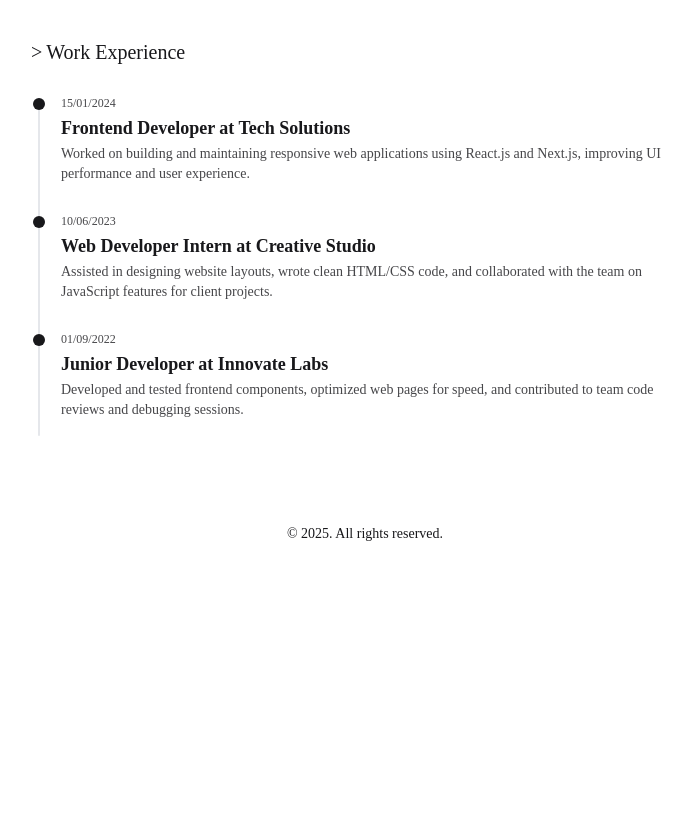
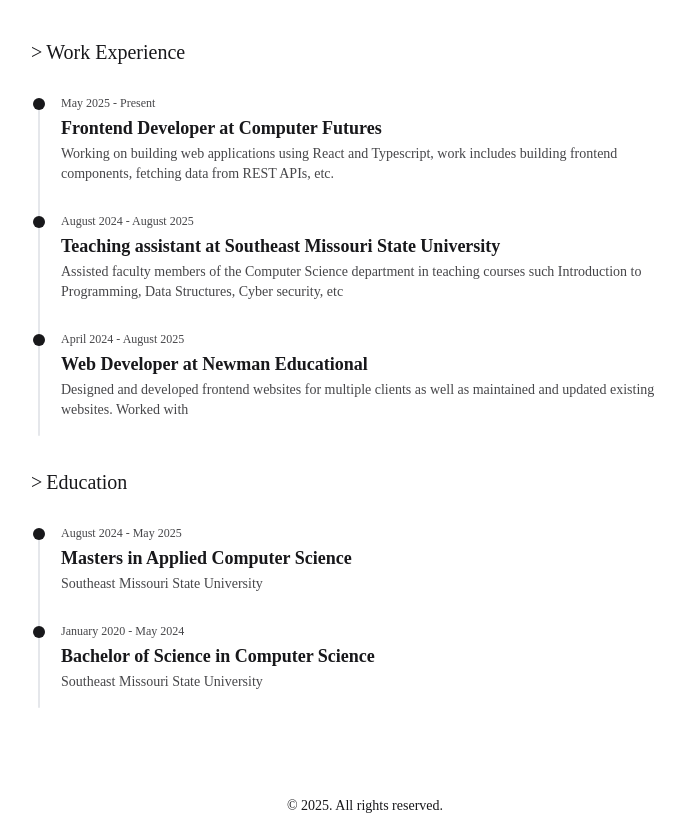
Before and after one commit to AkioHamamura/portfolio, a Next.js app: page / in a window 1280 px wide. Shown: the part 1136-1952 px from the top of the page, without its empty margins (275-966 px from the left). Before the commit the page ends 1680 px from the top, so only its background shows below. Built offline with nearby package versions, Linux system fonts and the light colour scheme; a web font is replaced by a local one.

Commit message:
Updating data

```diff
--- /dev/null
+++ b/src/app/components/AcademicHistory.jsx
@@ -0,0 +1,37 @@
+import { education } from "../../data/data";
+
+export default function AcademicHistory() {
+    return (
+        <>
+            <div className="mt-10 scroll-mt-14" id="experience">
+                <h2 className="text-xl font-medium before:content-['>'] before:mr-1">Education</h2>
+                <div className="mt-6">
+                    <ol className="relative space-y-8 before:absolute before:-ml-px before:h-full before:w-0.5 before:rounded-full before:bg-gray-200 dark:before:bg-gray-500 mt-4 p-2">
+                        {education.map((item, index) => (
+                            <li
+                                key={index}
+                                className="relative -ms-1.5 flex items-start gap-4"
+                            >
+                                <span className="size-3 shrink-0 rounded-full bg-base-content"></span>
+
+                                <div className="-mt-2">
+                                    <time className="text-xs font-medium text-base-content/80">
+                                        {item.date}
+                                    </time>
+
+                                    <h3 className="text-lg font-semibold text-base-content">
+                                        {item.title}
+                                    </h3>
+
+                                    <p className="mt-0.5 text-sm text-base-content/80">
+                                        {item.description}
+                                    </p>
+                                </div>
+                            </li>
+                        ))}
+                    </ol>
+                </div>
+            </div>
+        </>
+    );
+}
--- a/src/app/components/Navbar.jsx
+++ b/src/app/components/Navbar.jsx
@@ -55,6 +55,7 @@
                                 </li>
                             </ul>
 
+                            {/*
                             <Link
                                 href="/blogs"
                                 className="hover:underline hidden sm:block"
@@ -68,6 +69,7 @@
                             >
                                 {blogs ? "Home" : "Blogs"}
                             </Link>
+                            */}
                         </div>
                         <div className="flex items-center gap-2">
                             <button
--- a/src/app/components/Profile.jsx
+++ b/src/app/components/Profile.jsx
@@ -11,6 +11,7 @@
             />
             <div className="flex gap-[5px] items-center mt-1">
                 <h1 className="text-2xl font-semibold">{about.name}</h1>
+                {/*
                 <svg
                     xmlns="http://www.w3.org/2000/svg"
                     height="24px"
@@ -20,14 +21,35 @@
                 >
                     <path d="m344-60-76-128-144-32 14-148-98-112 98-112-14-148 144-32 76-128 136 58 136-58 76 128 144 32-14 148 98 112-98 112 14 148-144 32-76 128-136-58-136 58Zm94-278 226-226-56-58-170 170-86-84-56 56 142 142Z" />
                 </svg>
+                */}
             </div>
             <div className="mt-1.5 flex items-center gap-1">
-                <p className="text-base text-base-content/60">{about.role} // </p>
+                <p className="text-base text-base-content/60">{about.role}</p>
+                {/*
                 <p className="underline cursor-pointer text-base-content/90">
                     Solo
                 </p>
+                */}
             </div>
             <div className="flex items-center mt-3 gap-3">
+                <a href={socials.github}>
+                    <svg
+                        xmlns="http://www.w3.org/2000/svg"
+                        width="20"
+                        height="20"
+                        viewBox="0 0 24 24"
+                        fill="none"
+                        stroke="currentColor"
+                        strokeWidth="2"
+                        strokeLinecap="round"
+                        strokeLinejoin="round"
+                        className="lucide lucide-github-icon lucide-github cursor-pointer"
+                    >
+                        <path d="M15 22v-4a4.8 4.8 0 0 0-1-3.5c3 0 6-2 6-5.5.08-1.25-.27-2.48-1-3.5.28-1.15.28-2.35 0-3.5 0 0-1 0-3 1.5-2.64-.5-5.36-.5-8 0C6 2 5 2 5 2c-.3 1.15-.3 2.35 0 3.5A5.403 5.403 0 0 0 4 9c0 3.5 3 5.5 6 5.5-.39.49-.68 1.05-.85 1.65-.17.6-.22 1.23-.15 1.85v4" />
+                        <path d="M9 18c-4.51 2-5-2-7-2" />
+                    </svg>
+                </a>
+                {/*
                 <a href={socials.instagram}>
                     <svg
                         xmlns="http://www.w3.org/2000/svg"
@@ -54,23 +76,7 @@
                     </svg>
                 </a>
 
-                <a href={socials.github}>
-                    <svg
-                        xmlns="http://www.w3.org/2000/svg"
-                        width="20"
-                        height="20"
-                        viewBox="0 0 24 24"
-                        fill="none"
-                        stroke="currentColor"
-                        strokeWidth="2"
-                        strokeLinecap="round"
-                        strokeLinejoin="round"
-                        className="lucide lucide-github-icon lucide-github cursor-pointer"
-                    >
-                        <path d="M15 22v-4a4.8 4.8 0 0 0-1-3.5c3 0 6-2 6-5.5.08-1.25-.27-2.48-1-3.5.28-1.15.28-2.35 0-3.5 0 0-1 0-3 1.5-2.64-.5-5.36-.5-8 0C6 2 5 2 5 2c-.3 1.15-.3 2.35 0 3.5A5.403 5.403 0 0 0 4 9c0 3.5 3 5.5 6 5.5-.39.49-.68 1.05-.85 1.65-.17.6-.22 1.23-.15 1.85v4" />
-                        <path d="M9 18c-4.51 2-5-2-7-2" />
-                    </svg>
-                </a>
+
 
                 <a href={socials.facebook}>
                     <svg
@@ -104,7 +110,7 @@
                     >
                         <path d="M22 4s-.7 2.1-2 3.4c1.6 10-9.4 17.3-18 11.6 2.2.1 4.4-.6 6-2C3 15.5.5 9.6 3 5c2.2 2.6 5.6 4.1 9 4-.9-4.2 4-6.6 7-3.8 1.1 0 3-1.2 3-1.2z" />
                     </svg>
-                </a>
+                </a>*/}
             </div>
         </>
     );
--- a/src/app/page.js
+++ b/src/app/page.js
@@ -3,6 +3,7 @@
 import About from "./components/About";
 import Profile from "./components/Profile";
 import Experience from "./components/Experience";
+import AcademicHistory from "@/app/components/AcademicHistory";
 
 export default function Home() {
     return (
@@ -11,9 +12,10 @@
                 <main className="mt-5 p-4">
                     <Profile />
                     <About />
+                    <TechLists />
                     <ProjectsList />
-                    <TechLists />
                     <Experience />
+                    <AcademicHistory />
                 </main>
             </div>
         </>
--- a/src/data/data.js
+++ b/src/data/data.js
@@ -2,7 +2,7 @@
     name: "Akio Hamamura Jr",
     role: "Software Developer / Quantitative Trader",
     about: "A minimal, clean portfolio template built with Next.js. Perfect for developers who want a simple yet professional online presence without the complexity.",
-    email: "your.email@example.com",
+    email: "akiohmjr@gmail.com",
 };
 
 export const seo = {
@@ -26,9 +26,9 @@
 
 export const socials = {
     github: "https://github.com/sachinbhujel",
-    twitter: "https://twitter.com/sachinbhujel909",
-    instagram: "https://www.instagram.com/imsachinbhujel",
-    facebook: "https://www.facebook.com/imsachinbhujel",
+    //twitter: "https://twitter.com/sachinbhujel909",
+    //instagram: "https://www.instagram.com/imsachinbhujel",
+    //facebook: "https://www.facebook.com/imsachinbhujel",
 };
 
 export const projects = {
@@ -82,24 +82,37 @@
 
 export const experience = [
     {
-        title: "Frontend Developer at Tech Solutions",
+        title: "Frontend Developer at Computer Futures",
         description:
-            "Worked on building and maintaining responsive web applications using React.js and Next.js, improving UI performance and user experience.",
-        date: "15/01/2024",
+            "Working on building web applications using React and Typescript, work includes building frontend components, fetching data from REST APIs, etc.",
+        date: "May 2025 - Present",
     },
     {
-        title: "Web Developer Intern at Creative Studio",
+        title: "Teaching assistant at Southeast Missouri State University",
         description:
-            "Assisted in designing website layouts, wrote clean HTML/CSS code, and collaborated with the team on JavaScript features for client projects.",
-        date: "10/06/2023",
+            "Assisted faculty members of the Computer Science department in teaching courses such Introduction to Programming, Data Structures, Cyber security, etc",
+        date: "August 2024 - August 2025",
     },
     {
-        title: "Junior Developer at Innovate Labs",
+        title: "Web Developer at Newman Educational",
         description:
-            "Developed and tested frontend components, optimized web pages for speed, and contributed to team code reviews and debugging sessions.",
-        date: "01/09/2022",
+            "Designed and developed frontend websites for multiple clients as well as maintained and updated existing websites. Worked with ",
+        date: "April 2024 - August 2025",
     },
 ];
+
+export const education = [
+    {
+        title: "Masters in Applied Computer Science",
+        description: "Southeast Missouri State University",
+        date: "August 2024 - May 2025",
+    },
+    {
+        title: "Bachelor of Science in Computer Science",
+        description: "Southeast Missouri State University",
+        date: "January 2020 - May 2024",
+    },
+]
 
 export const blogs = [
     {
```
